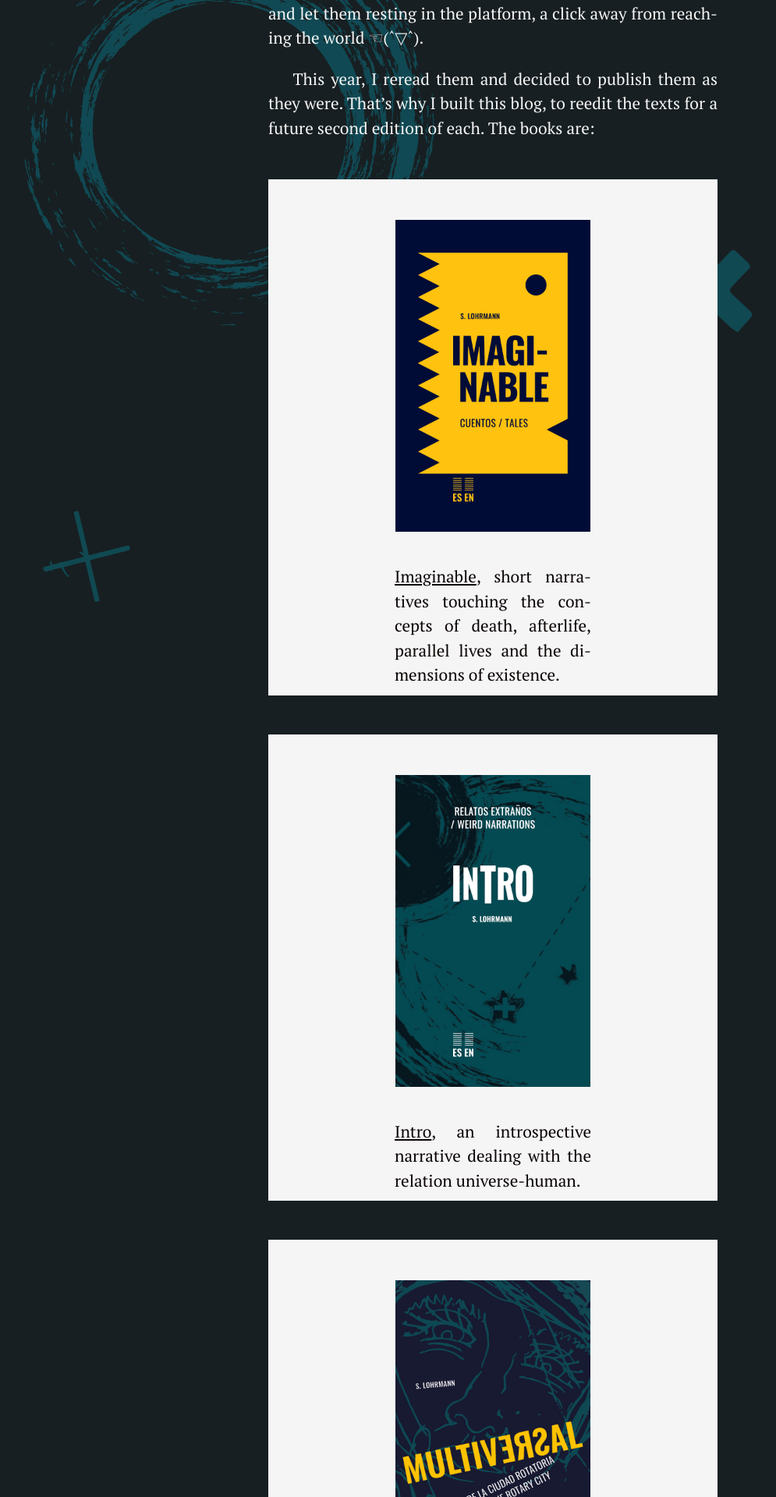
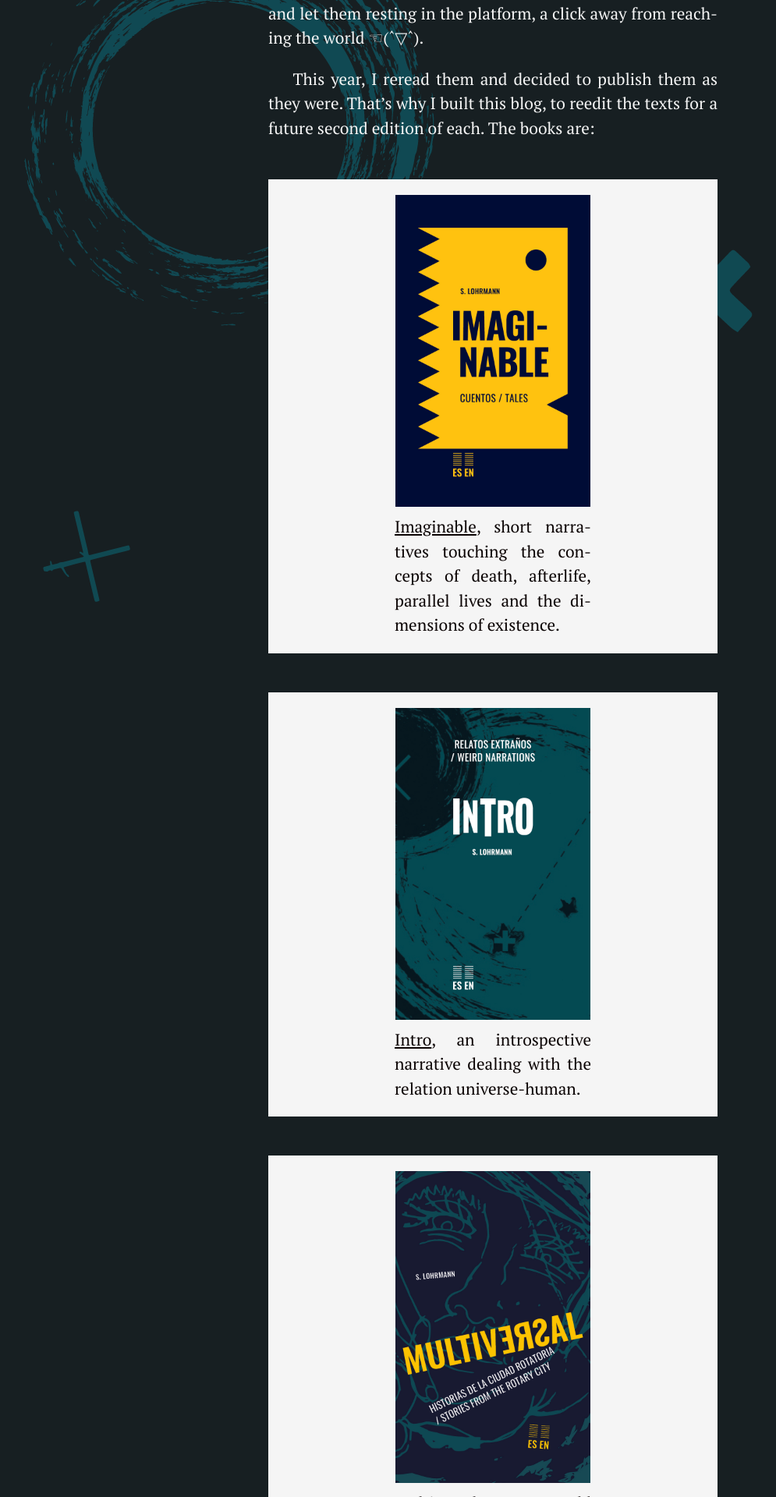
Before and after one commit to silvialohrmann/editorial, a Jekyll site: the page built from about.md, in a window 1280 px wide. Shown: the part 1490-3410 px from the top of the page at 78% size, without its empty margins (8-1003 px from the left). Built offline with Jekyll 4.4.1, drawn with Linux system fonts in a browser that asks for light colours.

Commit message:
Update about.md

```diff
--- a/about.md
+++ b/about.md
@@ -20,16 +20,16 @@
 This year, I reread them and decided to publish them as they were. That's why I built this blog, to reedit the texts for a future second edition of each. The books are:
 <div style="margin:auto;">
  <div style="margin:50px auto; padding:10px; background: whitesmoke;" id="imaginable">
-<img src="/assets/images/Imaginable%20-%20cover.jpg" alt="Imaginable" width="250">
-<p style="max-width:12em; color:#0b0404; margin:0 auto 0;"><a style="color:#0b0404;" href="https://editorial.silvialohrmann.com/categories/#Imaginable">Imaginable</a>, short narratives touching the concepts of death, afterlife, parallel lives and the dimensions of existence.</p>
+<img style="margin:10px auto;" src="/assets/images/Imaginable%20-%20cover.jpg" alt="Imaginable" width="250">
+<p style="max-width:12em; color:#0b0404; margin:0 auto 10px;"><a style="color:#0b0404;" href="https://editorial.silvialohrmann.com/categories/#Imaginable">Imaginable</a>, short narratives touching the concepts of death, afterlife, parallel lives and the dimensions of existence.</p>
  </div>
  <div style="margin:50px auto; padding:10px; background: whitesmoke;" id="intro">
-<img src="/assets/images/Intro%20-%20cover.jpg" alt="Intro" width="250">
-<p style="max-width:12em; color:#0b0404; margin:0 auto 0;"><a style="color:#0b0404;" href="https://editorial.silvialohrmann.com/categories/#Intro">Intro</a>, an introspective narrative dealing with the relation universe-human.</p>
+<img style="margin:10px auto;" src="/assets/images/Intro%20-%20cover.jpg" alt="Intro" width="250">
+<p style="max-width:12em; color:#0b0404; margin:0 auto 10px;"><a style="color:#0b0404;" href="https://editorial.silvialohrmann.com/categories/#Intro">Intro</a>, an introspective narrative dealing with the relation universe-human.</p>
  </div>
  <div style="margin:50px auto; padding:10px; background: whitesmoke;" id="multiversal">
-<img src="/assets/images/Multiversal%20-%20cover.jpg" alt="Multiversal" width="250">
-<p style="max-width:12em; color:#0b0404; margin:0 auto 0;"><a style="color:#0b0404;" href="https://editorial.silvialohrmann.com/categories/#Multiversal">Multiversal</a>, a story told from the viewpoint of a fifteen-year-old girl who lives with her mother and friends in a strange city that cyclically suffers a total reconfiguration.</p>
+<img style="margin:10px auto;" src="/assets/images/Multiversal%20-%20cover.jpg" alt="Multiversal" width="250">
+<p style="max-width:12em; color:#0b0404; margin:0 auto 10px;"><a style="color:#0b0404;" href="https://editorial.silvialohrmann.com/categories/#Multiversal">Multiversal</a>, a story told from the viewpoint of a fifteen-year-old girl who lives with her mother and friends in a strange city that cyclically suffers a total reconfiguration.</p>
  </div>
  </div>
  <p>In this blog, you'll also find a number of <a style="color:whitesmoke;" href="https://editorial.silvialohrmann.com/categories/#Microstories">microstories</a> I wrote between the years 2011 and 2016.</p>
```
